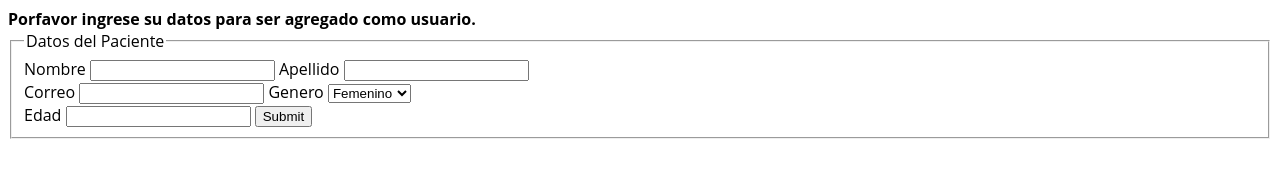
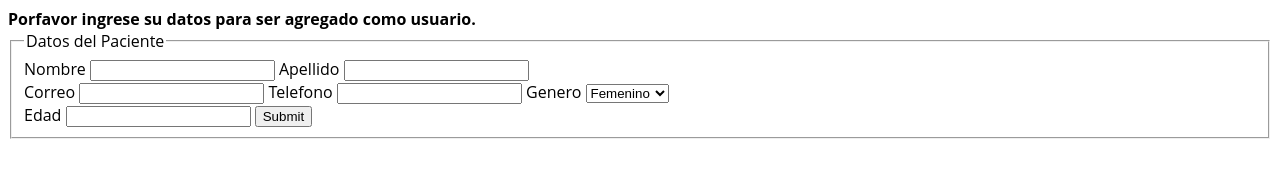
Before and after one commit to pJulianV/WebDev, a plain HTML site: page PaginaHospital/formulariopacientes.html in a window 1280 px wide. Drawn offline with Linux system fonts and the light colour scheme.

Commit message:
actualizacion formulario

```diff
--- a/PaginaHospital/formulariopacientes.html
+++ b/PaginaHospital/formulariopacientes.html
@@ -19,6 +19,8 @@
             <br>
             <label for="correo">Correo</label>
             <input type="email">
+            <label for="telefono">Telefono</label>
+            <input type="number">
             <label for="genero">Genero</label>
             <select name="genero" id="genero">
                 <option value="Femenino">Femenino</option>
```
